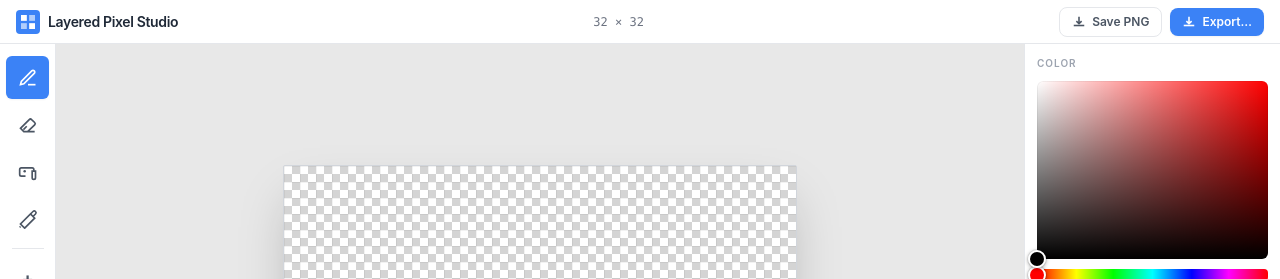
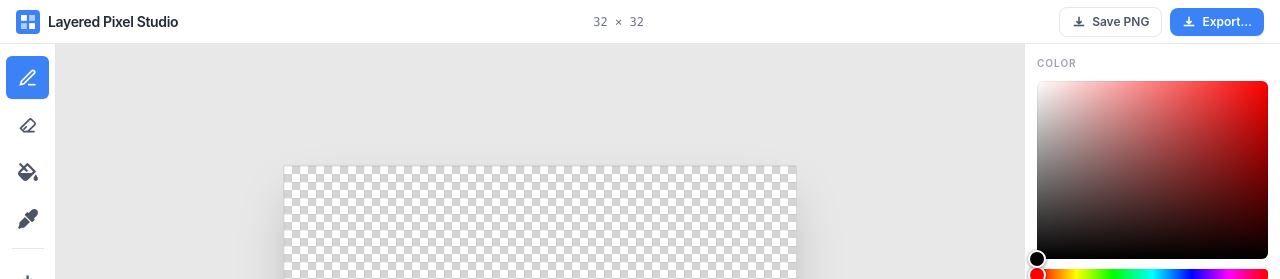
Before and after one commit to ssun-1052/dotty, a React (Create React App) app: page / in a window 1280 px wide. Shown: the top 279 px of the page. Built offline with nearby package versions, Linux system fonts and the light colour scheme.

Commit message:
feat: replace paint bucket and eyedropper icons with solid style

```diff
--- a/src/components/Toolbar.tsx
+++ b/src/components/Toolbar.tsx
@@ -19,18 +19,14 @@ const EraserIcon = () => (
 );
 
 const BucketIcon = () => (
-  <svg viewBox="0 0 24 24" fill="none" stroke="currentColor" strokeWidth="2" className="w-5 h-5">
-    <path d="M19 11V9a2 2 0 00-2-2H4a2 2 0 00-2 2v6a2 2 0 002 2h5" />
-    <path d="M19 11h2v8a2 2 0 11-4 0v-8h2z" />
-    <line x1="8" y1="11" x2="8" y2="11" strokeWidth="3" strokeLinecap="round" />
+  <svg viewBox="0 0 576 512" fill="currentColor" className="w-5 h-5">
+    <path d="M512 320s-64 92.65-64 128c0 35.35 28.66 64 64 64s64-28.65 64-64-64-128-64-128zm-9.37-102.94L294.94 9.37C288.69 3.12 280.5 0 272.31 0s-16.38 3.12-22.62 9.37l-81.58 81.58L81.93 4.76c-6.25-6.25-16.38-6.25-22.62 0L36.69 27.38c-6.24 6.25-6.24 16.38 0 22.62l86.19 86.18-94.76 94.76c-37.49 37.48-37.49 98.26 0 135.75l117.19 117.19c18.74 18.74 43.31 28.12 67.87 28.12 24.57 0 49.13-9.37 67.87-28.12l221.57-221.57c12.5-12.5 12.5-32.75.01-45.25zm-116.22 70.97H65.93c1.36-3.84 3.57-7.98 7.43-11.83l13.15-13.15 81.61-81.61 58.6 58.6c12.49 12.49 32.75 12.49 45.24 0s12.49-32.75 0-45.24l-58.6-58.6 58.95-58.95 162.44 162.44-48.34 48.34z" />
   </svg>
 );
 
 const EyedropperIcon = () => (
-  <svg viewBox="0 0 24 24" fill="none" stroke="currentColor" strokeWidth="2" className="w-5 h-5">
-    <path d="M20 11L8 23l-5-5L15 6l5 5z" />
-    <path d="M15 6l3-3a2.121 2.121 0 013 3l-3 3" />
-    <line x1="2" y1="22" x2="3" y2="21" />
+  <svg viewBox="0 0 512 512" fill="currentColor" className="w-5 h-5">
+    <path d="M50.75 333.25c-12 12-18.75 28.28-18.75 45.26V424L0 480l32 32 56-32h45.49c16.97 0 33.25-6.74 45.25-18.74l126.64-126.62-128-128L50.75 333.25zM483.88 28.12c-37.47-37.5-98.28-37.5-135.75 0l-77.09 77.09-13.1-13.1c-9.44-9.44-24.65-9.31-33.94 0l-40.97 40.97c-9.37 9.37-9.37 24.57 0 33.94l161.94 161.94c9.44 9.44 24.65 9.31 33.94 0L419.88 288c9.37-9.37 9.37-24.57 0-33.94l-13.1-13.1 77.09-77.09c37.51-37.48 37.51-98.26.01-135.75z" />
   </svg>
 );
 
```
